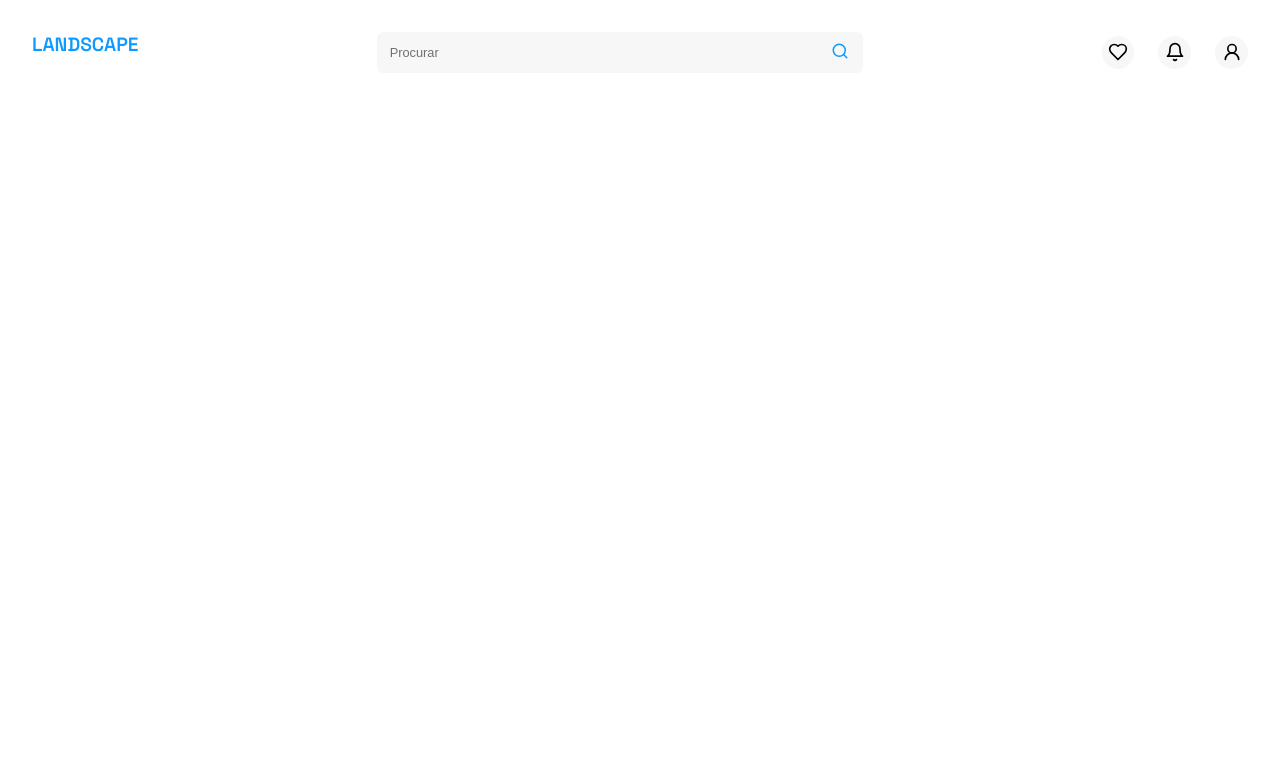
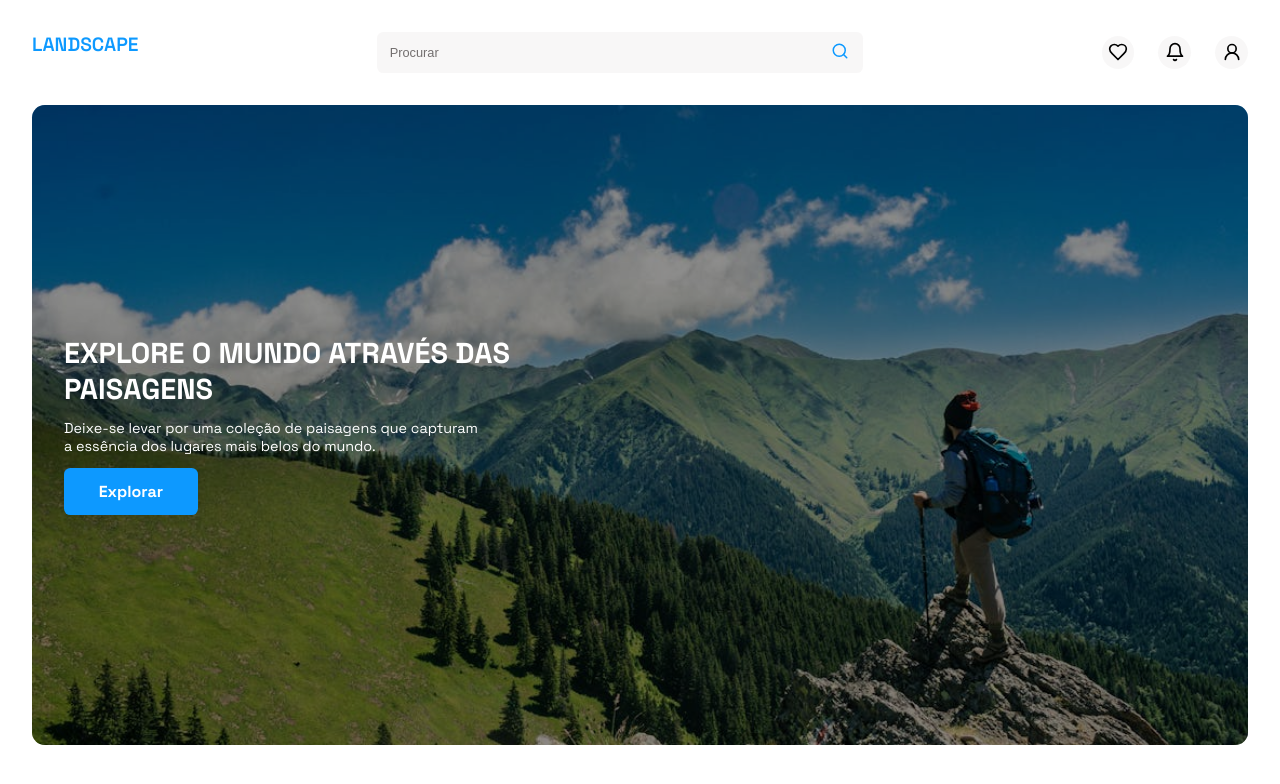
Before and after one commit to espacodeestudo/landscape, a plain HTML site: page indx.html in a window 1280 px wide. Drawn offline with Linux system fonts and the light colour scheme.

Commit message:
adding banner

```diff
--- a/css/style.css
+++ b/css/style.css
@@ -5,6 +5,7 @@
     border: none;
     outline: none;
     text-decoration: none;
+    user-select: none;
 }
 
 @font-face {
@@ -99,8 +100,71 @@ body{
 }
 
 
+.container-banner {
+    height: 80dvh;
+    padding: 0 2rem;
 
+}
 
+.container-banner > .banner{
+    display: flex;
+    align-items: center;
+    width: 100%;
+    height: 100%;
+    background: url(../img/travel.jpeg) no-repeat  ;
+    background-size: cover;
+    background-position: 100%;
+    border-radius: .8rem;
+    padding: 2rem;
+    object-fit: cover;
+    position: relative;
+    overflow: hidden;
+}
+.container-banner > .banner::before{
+    content: "";
+    position: absolute;
+    height: 100%;
+    width: 100%;
+    left: 0;
+    background: #0000006b;
+    pointer-events: none;
+    z-index: 1;
+}
+.container-banner  .banner  > .banner-content{
+    position: relative;
+    z-index: 2;
+    display: flex;
+    flex-direction: column;
+    gap:0.8rem;
+}
+.container-banner  .banner  .banner-content > h3{
+    font-size: 1.8rem;
+    font-weight:800 ;
+    text-transform: uppercase;
+    color: #fff;
+}
+
+.container-banner  .banner  .banner-content > p{
+    font-size: .9rem ;
+    font-weight: 400;
+    color: #fff;
+}
+
+.container-banner  .banner  .banner-content > a{
+    padding: .8rem;
+    width: 30%;
+    color: #fff;
+    font-size: 1rem;
+    background: #0D99FF;
+    border-radius: .4rem;
+    text-align: center;
+    transition: all .4s ease-in-out;
+    cursor: pointer;
+}
+
+.container-banner  .banner  .banner-content > a:hover{
+    background: #0b7bcc;
+}
 
 
 
--- a/indx.html
+++ b/indx.html
@@ -40,6 +40,20 @@
                 </div>
             </header>
         </div>
+
+        <div class="container-banner">
+            <div class="banner">
+                <div class="banner-content">
+                    <h3>Explore o Mundo Através das<br/> Paisagens</h3>
+
+                    <p>Deixe-se levar por uma coleção de paisagens que capturam<br/> a essência dos lugares mais belos do mundo.</p>
+
+                    <a href="">
+                        <h4>Explorar</h4>
+                    </a>
+                </div>
+            </div>
+        </div>
     </div>
 
 
```
Also changed, not shown: img/travel.jpeg (added).
